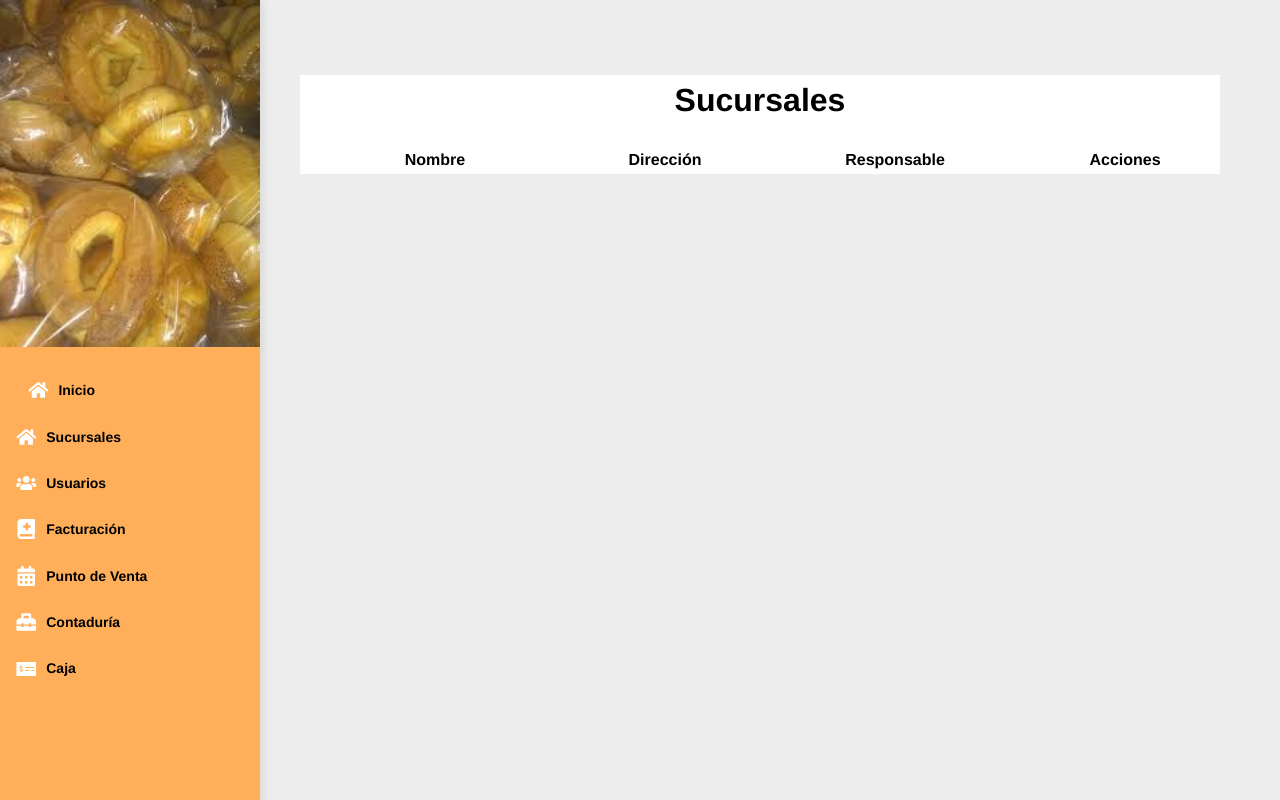
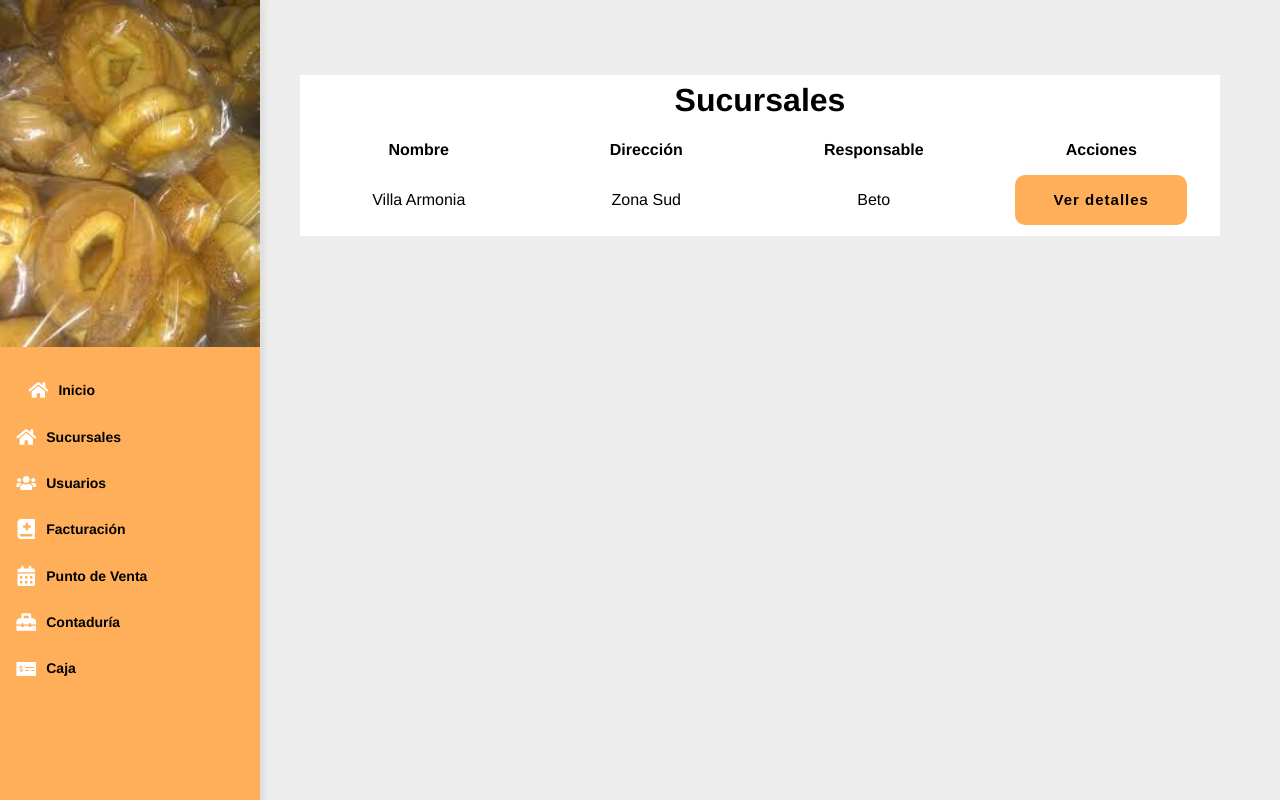
Before and after one commit to Soft-Craft-Bol/panaderia, a React (Vite) app: page /sucursales in a window 1280 px wide. Built offline with nearby package versions, Linux system fonts and the light colour scheme.

Commit message:
sucursal details style

```diff
--- a/src/pages/Sucursales/Sucursales.css
+++ b/src/pages/Sucursales/Sucursales.css
@@ -5,15 +5,28 @@
 table {
     table-layout: fixed;
     width: 100%;
-    border-collapse: collapse;
+    border-collapse: separate;
+    border-spacing: 10px;
   }
 
-  .table-header{
-    font-weight: 900;
-    margin: 20px;
-  }
+.detalles-sucursal{
+  width:80%;
+  height:50px;
+  position:relative;
+  border-radius: 10px;
+  background:var(--primary-color);
+  color: black;
+  font-weight:700;
+  letter-spacing:1px;
+  border:none;
+  font-size:15px;
+  outline:none;
+  cursor: pointer;
+  transition:all .5s ease-in-out;
+}
 
-  .table-striped>tbody>tr:nth-of-type(odd)>* {
-    --bs-table-color-type: var(--bs-table-striped-color);
-    --bs-table-bg-type: var(--bs-table-striped-bg);
+.detalles-sucursal:hover {
+    background:white;
+    color:var(--primary-color);
+    border: 2px solid var(--primary-color);
 }
--- a/src/pages/Sucursales/Sucursales.jsx
+++ b/src/pages/Sucursales/Sucursales.jsx
@@ -15,6 +15,18 @@ const Sucursales = () => {
                         <th>Acciones</th>
                     </tr>
                 </thead>
+                <tbody>
+                    <tr>
+                        <td>Villa Armonia</td>
+                        <td>Zona Sud</td>
+                        <td>Beto</td>
+                        <td>
+                            <button className="detalles-sucursal">
+                                Ver detalles
+                            </button>
+                        </td>
+                    </tr>
+                </tbody>
             </table>
         </div>
         </div>
```
